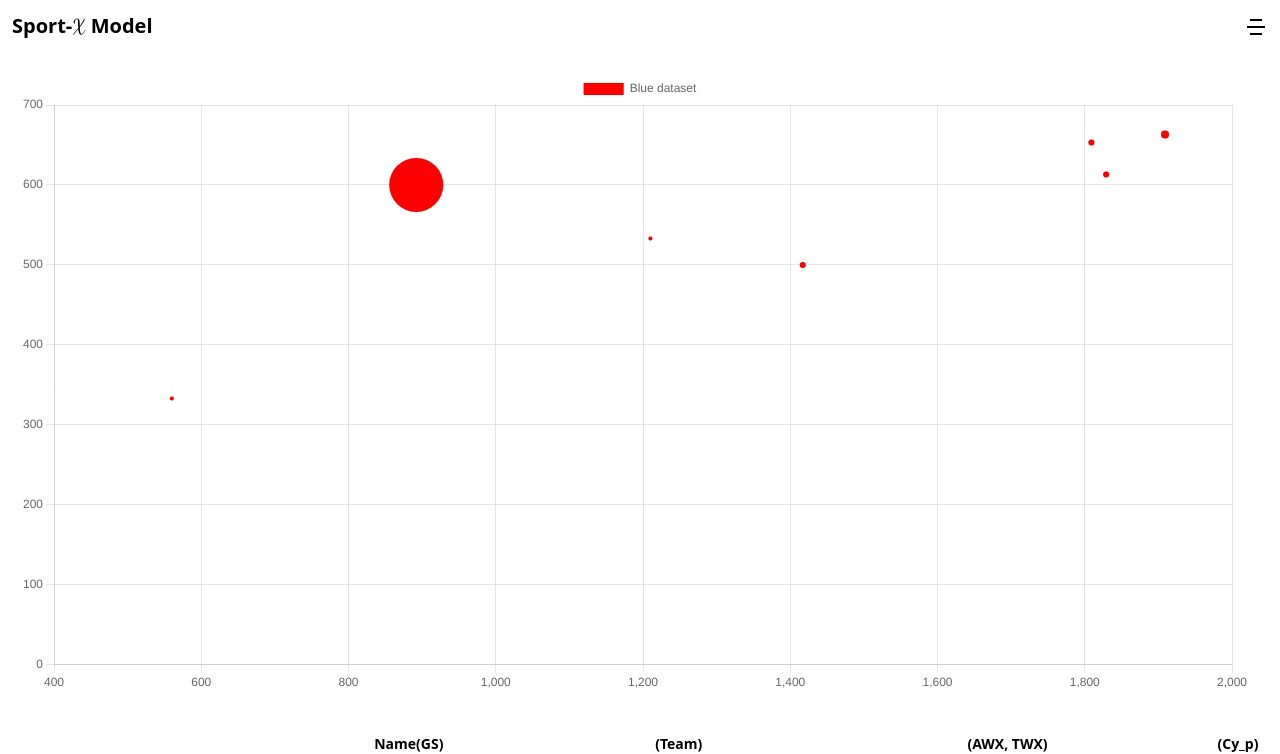
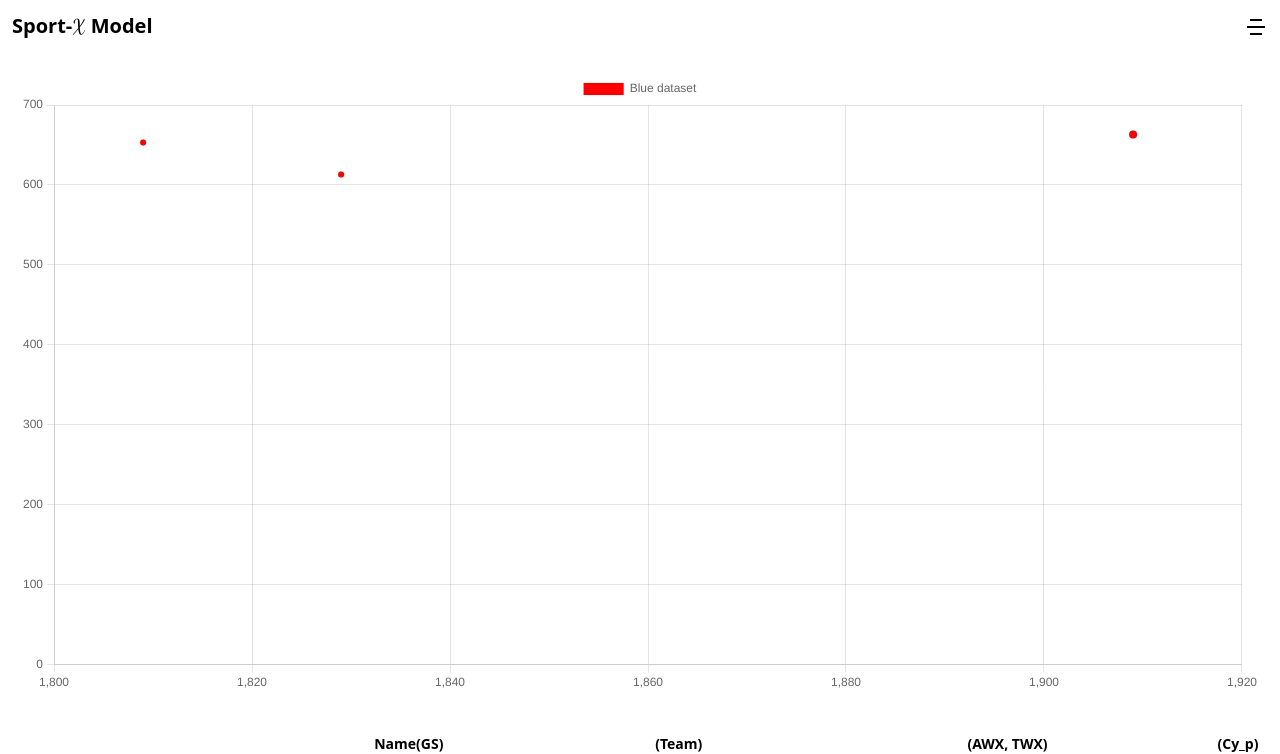
Before and after one commit to faysalewucse/sport-x, a React (Vite) app: page /scatterplot in a window 1280 px wide. Shown: the top 754 px of the page. Built offline with nearby package versions, Linux system fonts and the light colour scheme.

Commit message:
Update ScatterPlot.jsx

```diff
--- a/src/pages/ScatterPlot.jsx
+++ b/src/pages/ScatterPlot.jsx
@@ -20,7 +20,7 @@ const options = {
 };
 
 const ScatterPlot = () => {
-  const allData = gamesData.map((data) => {
+  const allData = gamesData.filter(game=> game.chart_type === "sctr").map((data) => {
     return { x: data.twx, y: data.awx, r: parseInt(data.cy_p / 25) };
   });
 
```
